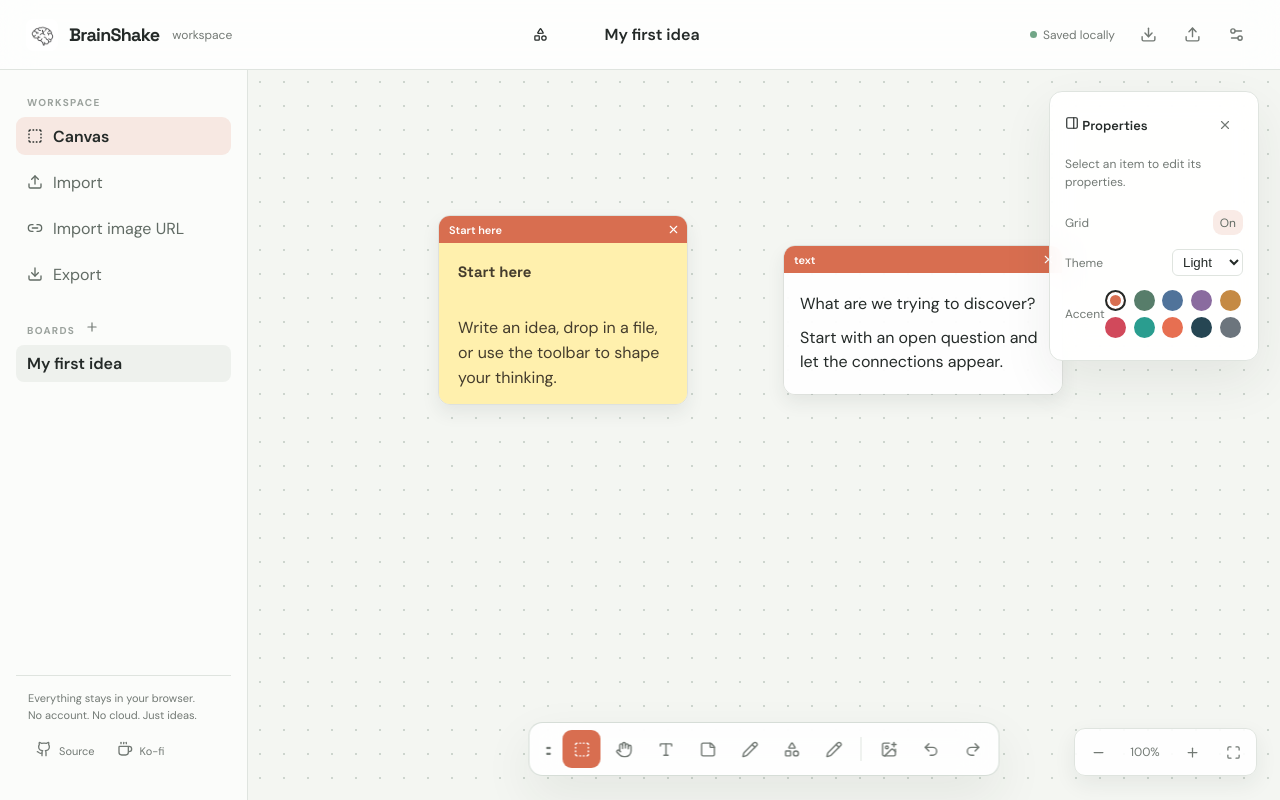
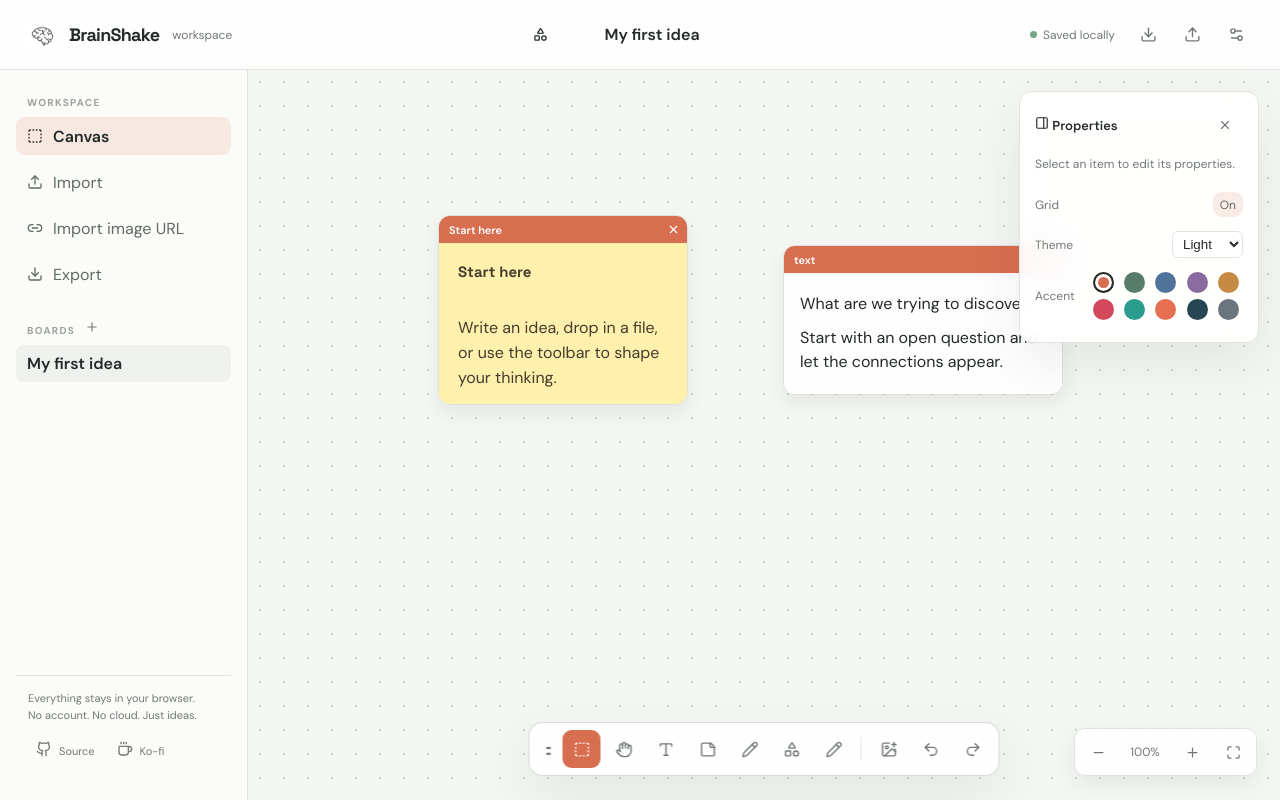
Before and after one commit to gbrasil720/BrainShake, a React (Vite) app: page / in a window 1280 px wide. Built offline with nearby package versions, Linux system fonts and the light colour scheme.

Commit message:
fix: widen properties panel to prevent horizontal overflow

```diff
--- a/src/styles/globals.css
+++ b/src/styles/globals.css
@@ -388,7 +388,7 @@ textarea:focus-visible {
   position: absolute;
   top: 21px;
   right: 21px;
-  width: 210px;
+  width: 240px;
   padding: 15px;
   border: 1px solid var(--line);
   border-radius: 13px;
@@ -411,6 +411,7 @@ textarea:focus-visible {
   display: flex;
   align-items: center;
   justify-content: space-between;
+  gap: 8px;
   padding: 7px 0;
   color: var(--muted);
   font-size: 12px;
@@ -983,6 +984,7 @@ textarea:focus-visible {
     right: 10px;
     width: min(240px, calc(100% - 20px));
     max-height: min(430px, calc(100% - 20px));
+    overflow-x: hidden;
     overflow-y: auto;
   }
   .empty-state {
```
